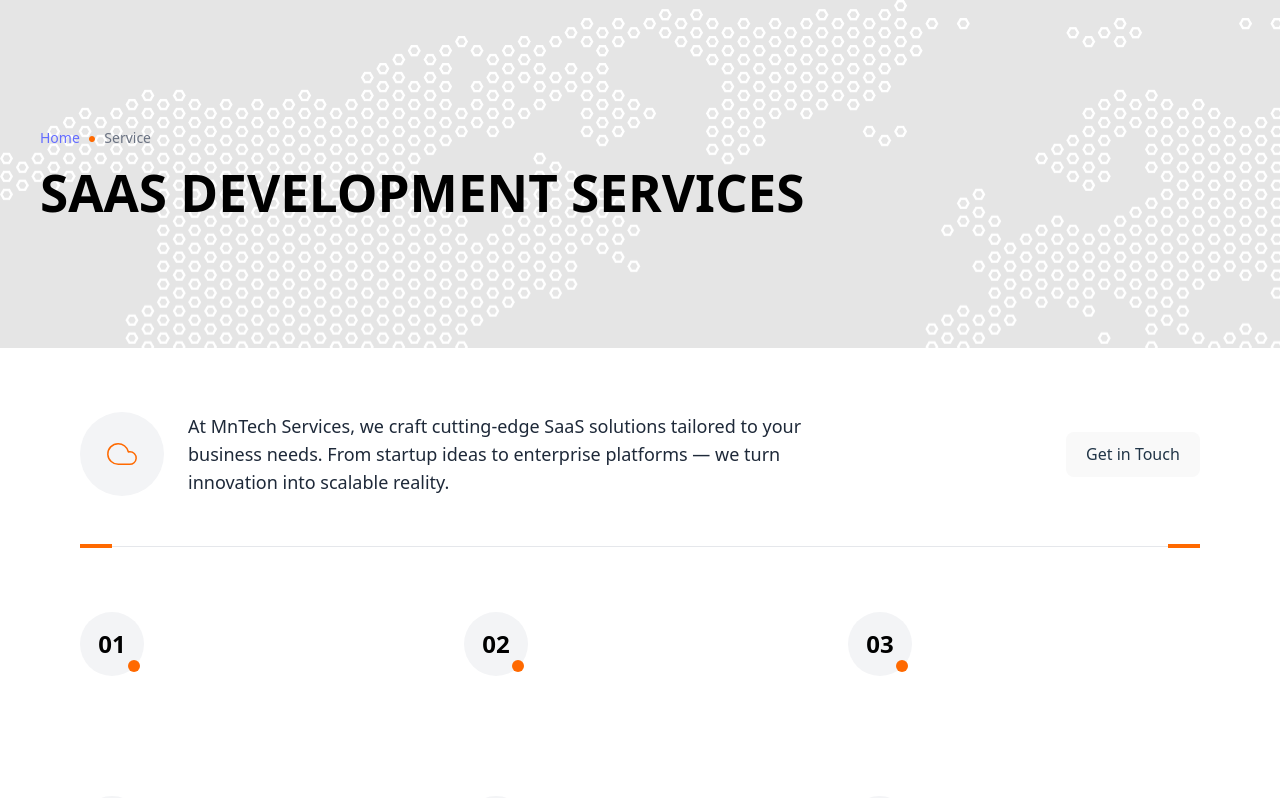
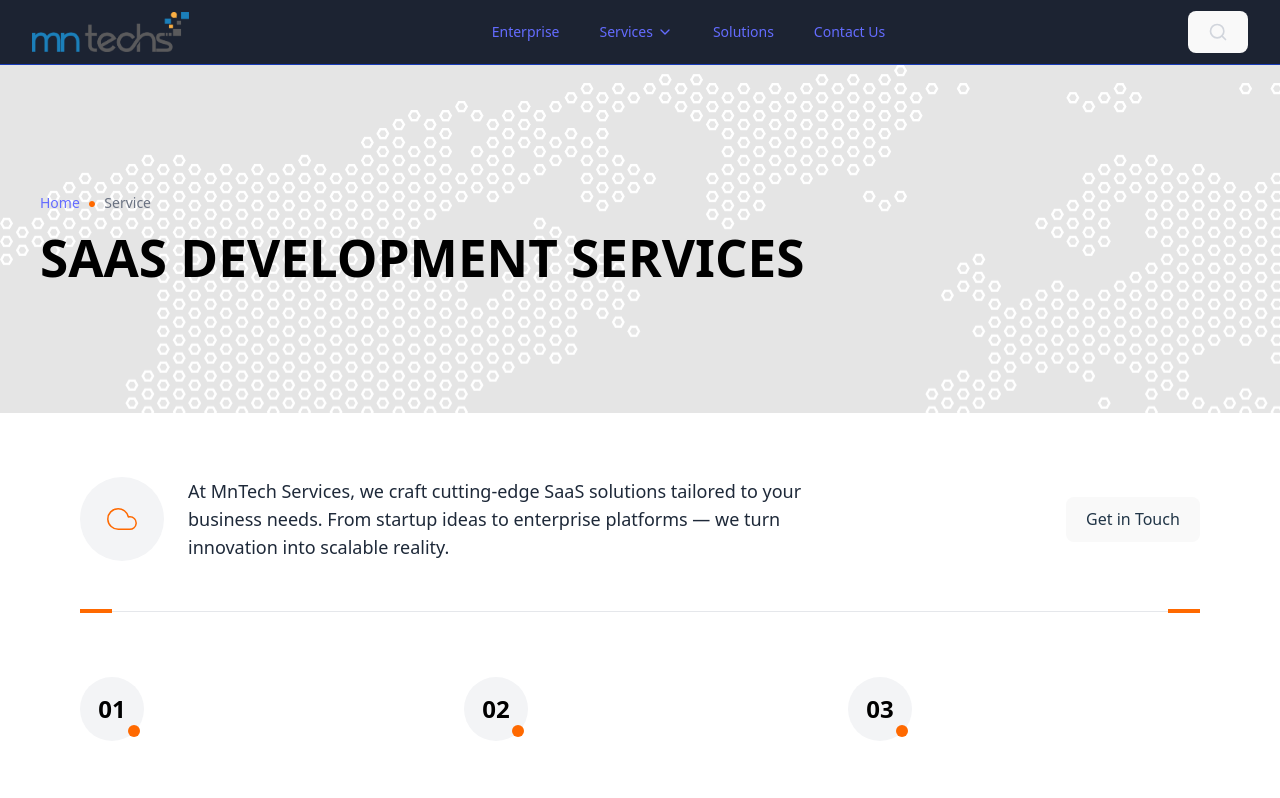
Before and after one commit to rishitharaghana/mnTechs, a React (Vite) app: page /services in a window 1280 px wide. Shown: the top 798 px of the page. Built offline with nearby package versions, Linux system fonts and the light colour scheme.

Commit message:
addded the latest code

```diff
--- a/src/Components/Contacts.jsx
+++ b/src/Components/Contacts.jsx
@@ -1,5 +1,6 @@
 import { useState } from 'react';
 import { Paperclip } from 'lucide-react';
+import Navigation from './Navigation';
 
 const Contacts = () => {
   const [formData, setFormData] = useState({
@@ -25,6 +26,8 @@
   };
 
   return (
+    <>
+
     <div className="bg-gray-900 text-white py-16 relative overflow-hidden">
       {/* Background decoration */}
       <div className="absolute top-0 right-0 w-64 h-64 opacity-10">
@@ -139,6 +142,7 @@
         </form>
       </div>
     </div>
+    </>
   );
 };
 
--- a/src/Components/Navigation.jsx
+++ b/src/Components/Navigation.jsx
@@ -3,16 +3,11 @@
 import MntechImage from '../assets/mntech.png';
 import { Link } from 'react-router-dom';
 
-
 const Navigation = () => {
   const [isSearchOpen, setIsSearchOpen] = useState(false);
 
   const navItems = [
-    {
-      name: 'Enterprise',
-      path: '/enterprise',
-    },
-
+    { name: 'Enterprise', path: '/enterprise' },
     {
       name: 'Services',
       path: '/services',
@@ -21,21 +16,13 @@
         { name: 'Service2', path: '/services/service2' },
       ],
     },
-    {
-      name: 'Solutions',
-      path: '/solutions',
-    },
-    {
-      name: 'Contact Us',
-      path: '/contact',
-    },
+    { name: 'Solutions', path: '/solutions' },
+    { name: 'Contact Us', path: '/contact' },
   ];
 
   return (
-    <nav className="bg-gray-900/95 backdrop-blur-sm border-b border-blue-800 sticky top-0 z-50">
-      <div className="max-w-full mx-auto px-4 sm:px-6 lg:px-8">
-        <div className="flex items-center justify-between h-16">
-
+    <nav className="bg-gray-900/95 backdrop-blur-sm border-b border-blue-800 sticky top-0 z-50 w-full">
+      <div className="flex items-center justify-between h-16 px-4 sm:px-6 lg:px-8 w-full">
         {/* Left: Logo */}
         <div className="flex items-center space-x-2">
           <img src={MntechImage} alt="Logo" className="h-10 w-auto" />
@@ -83,7 +70,6 @@
           </button>
         </div>
       </div>
-      </div>
     </nav>
   );
 };
--- a/src/pages/Contact.jsx
+++ b/src/pages/Contact.jsx
@@ -1,5 +1,6 @@
 import { useState } from 'react';
 import { Search, ChevronDown } from 'lucide-react';
+import Navigation from '../Components/Navigation';
 
 const ContactPage = () => {
   const [formData, setFormData] = useState({
@@ -26,6 +27,8 @@
 
 
   return (
+    <>
+    <Navigation/>
     <div className="min-h-screen bg-gray-50">
 
 
@@ -187,6 +190,7 @@
         </div>
       </div>
     </div>
+    </>
   );
 };
 
--- a/src/pages/EnterPriceWrapper.jsx/Enterprise.jsx
+++ b/src/pages/EnterPriceWrapper.jsx/Enterprise.jsx
@@ -1,15 +1,12 @@
-import React from 'react'
+import React from 'react';
+import Approach from '../../Services/Approach';
 
 const Enterprise = () => {
   return (
-    <div className="min-h-screen bg-gray-50">
+    <div>
+      <Approach/>
+    </div>
+  );
+};
 
-      <h1 className='text-black'>
-
-      Enterprise
-      </h1>
-      </div>
-  )
-}
-
-export default Enterprise
+export default Enterprise;
--- a/src/pages/EnterPriceWrapper.jsx/Index.jsx
+++ b/src/pages/EnterPriceWrapper.jsx/Index.jsx
@@ -1,13 +1,12 @@
-import React from 'react'
-import Enterprise from './Enterprise'
-import Navigation from '../../Components/Navigation'
+import React from 'react';
+import Enterprise from './Enterprise';
+import Navigation from '../../Components/Navigation';
 
 export default function Index() {
   return (
-          <div className=''>
-
-      <Navigation/>
-      <Enterprise/>
+    <div className="relative  w-full min-h-screen">
+      <Navigation />
+      <Enterprise />
     </div>
-  )
+  );
 }
--- a/src/pages/Home/Index.jsx
+++ b/src/pages/Home/Index.jsx
@@ -19,12 +19,12 @@
    <Navigation/>
    <Hero/>
    <LatestProjects/>
-   <Services/>
+   {/* <Services/> */}
    <ThinkingSection/>
    <CollaborationSection/>
    <SkillsSection/>
    <TestimonialsSection/>
-   <ContactWrapper/>
+   {/* <ContactWrapper/> */}
    <ClientLogos/>
    <Footer/>
    </>
--- a/src/pages/Services.jsx
+++ b/src/pages/Services.jsx
@@ -4,6 +4,7 @@
 import map from "../assets/map.png";
 import Approach from "../Services/Approach";
 import { Link } from "react-router-dom";
+import Navigation from "../Components/Navigation";
 
 
 
@@ -44,7 +45,7 @@
 const Services = () => {
   return (
     <div >
-      {/* Hero Section */}
+      <Navigation/>
       <div
       >
       {/* className="relative bg-cover bg-center bg-no-repeat hidden md:block" */}
```
Lines whose indentation alone changed are shown as unchanged.
